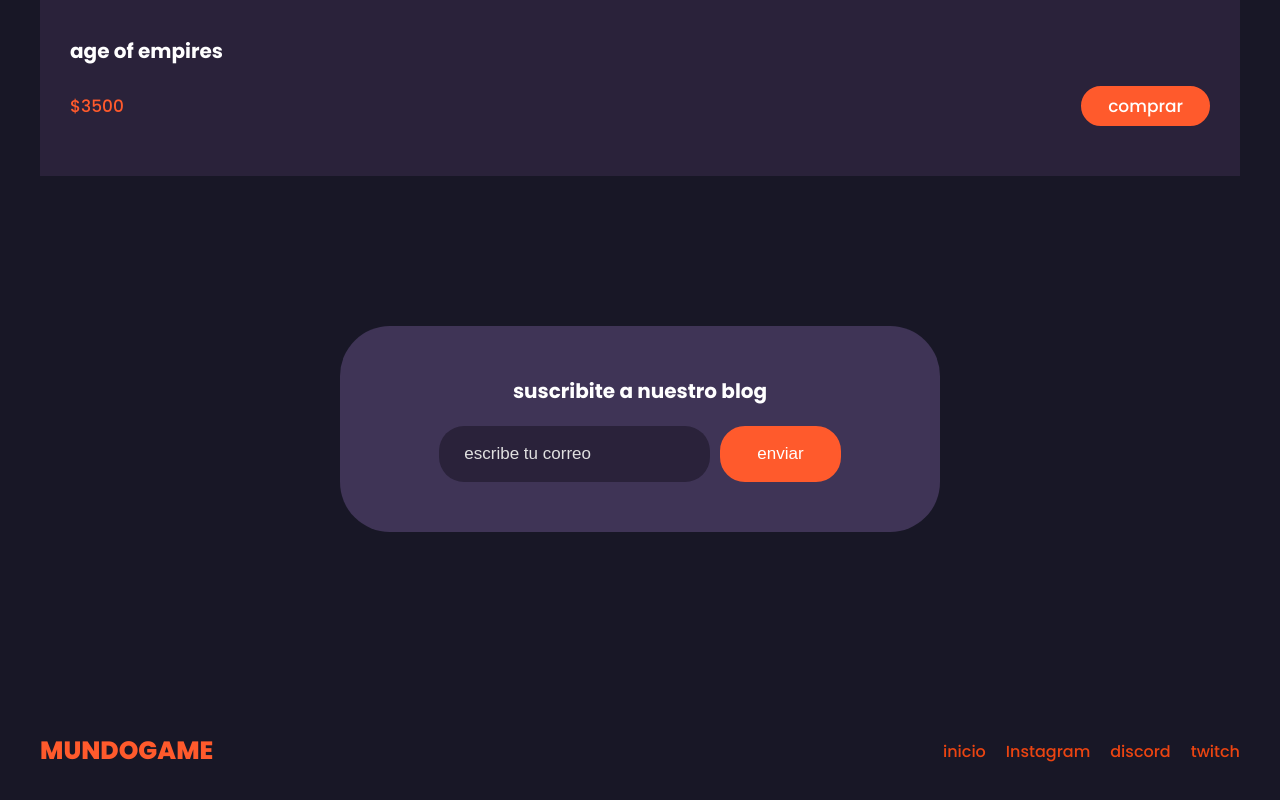
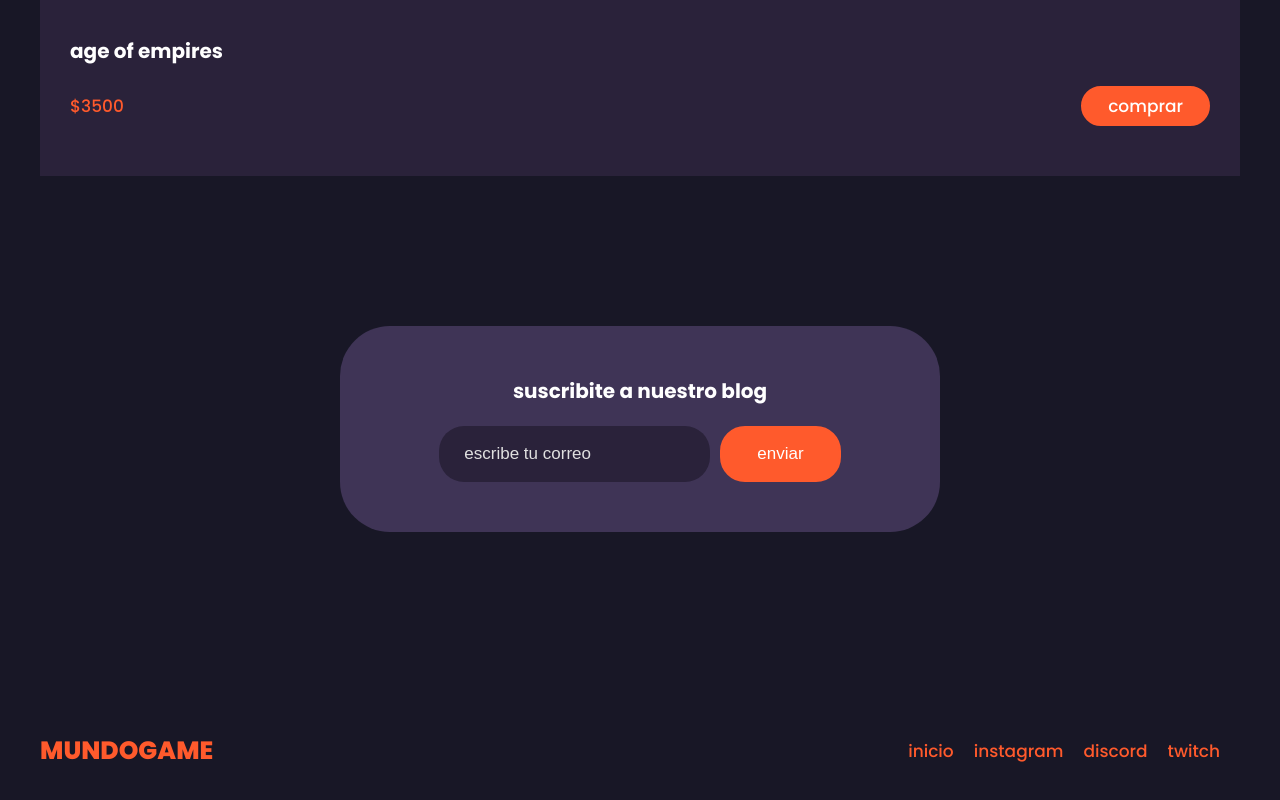
Before and after one commit to desarrolador/trabajosobregaming, a plain HTML site: page index.html in a window 1280 px wide. Shown: the part 4468-5268 px from the top of the page. Drawn offline with Linux system fonts and the light colour scheme; files whose address does not match are found by name.

Commit message:
guardo actualizacion

```diff
--- a/index.html
+++ b/index.html
@@ -215,10 +215,10 @@
         <div class="link">
 
             <ul>
-                <li><a href="http://127.0.0.1:5500/index.html" ></a>inicio</li>
-                <li><a href="http://www.instagram.com" ></a>Instagram</li>
-                <li><a href="htttp://www.discord.com" ></a>discord</li>
-                <li><a href="http://www.twitch.com"></a>twitch</li>
+                <li><a href="http://127.0.0.1:5500/index.html">inicio</a></li>
+                <li><a href="http://www.instagram.com/miguel.it2">instagram</a>
+                <li><a href="http://www.discord.com">discord</a></li>
+                <li><a href="http://www.twitch.com">twitch</a></li>
             </ul>
         </div>
         <!--CREAR ENLACES ,Y LUEGO PROBABLENTE CON LO ANTERIORMENTE PEDIDO HEMOS TERMINADO LA PAGINA
```
